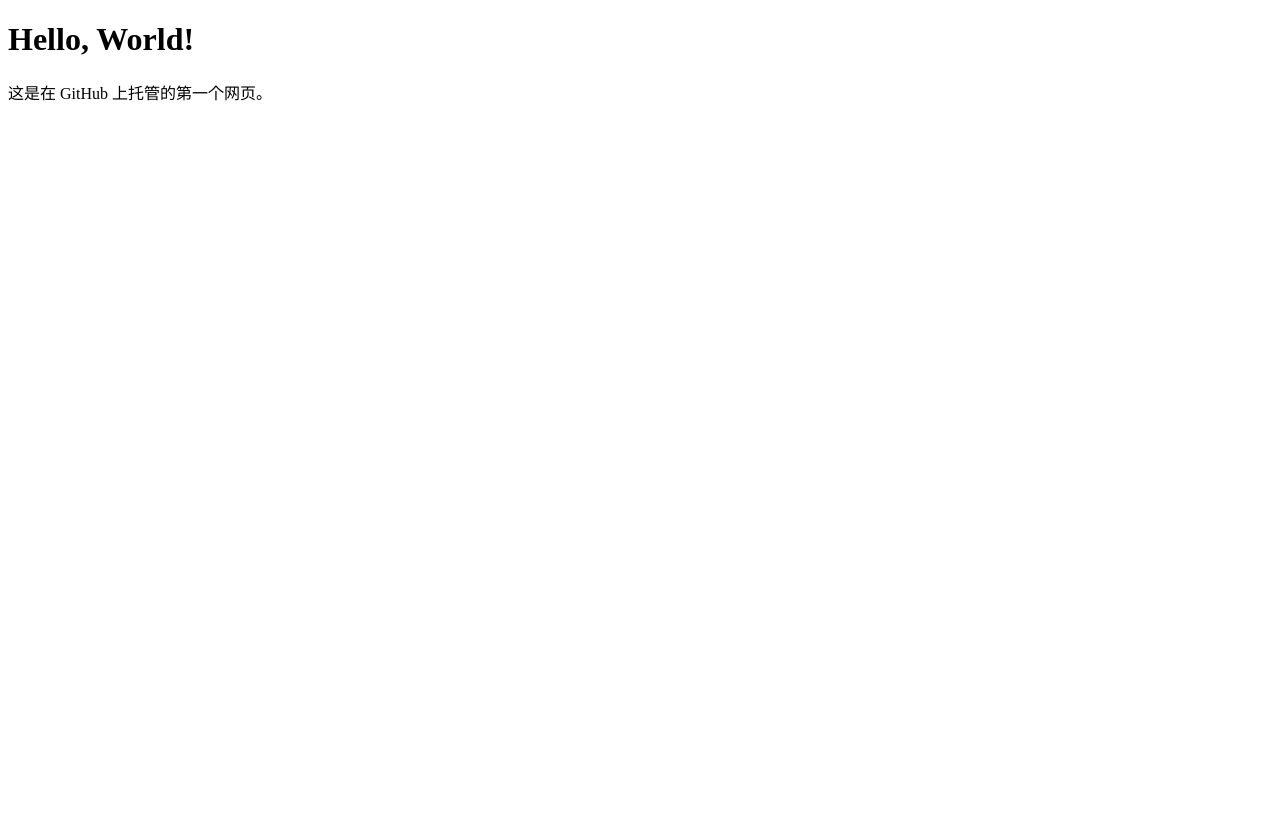
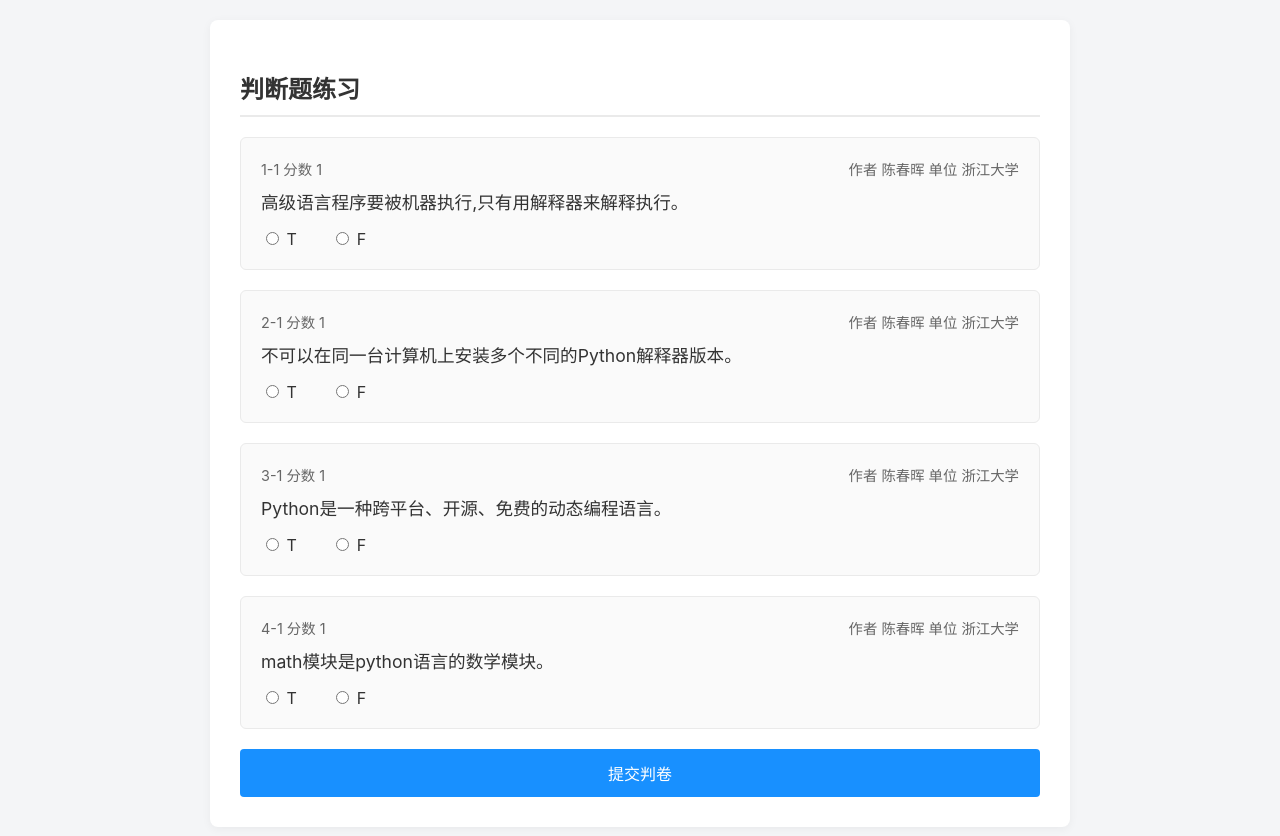
Before and after one commit to Ichigo6657/Ichigo6657.github.io, a plain HTML site: page index.html in a window 1280 px wide. Before the commit the page ends 800 px from the top, so only its background shows below. Drawn offline with Linux system fonts and the light colour scheme.

Commit message:
Update index.html

```diff
--- a/index.html
+++ b/index.html
@@ -1,10 +1,176 @@
 <!DOCTYPE html>
-<html>
+<html lang="zh-CN">
 <head>
-    <title>我的主页</title>
+    <meta charset="UTF-8">
+    <meta name="viewport" content="width=device-width, initial-scale=1.0">
+    <title>Python 基础练习平台</title>
+    <style>
+        body {
+            font-family: -apple-system, BlinkMacSystemFont, "Segoe UI", Roboto, Helvetica, Arial, sans-serif;
+            background-color: #f4f5f7;
+            color: #333;
+            margin: 0;
+            padding: 20px;
+            display: flex;
+            justify-content: center;
+        }
+        .container {
+            width: 100%;
+            max-width: 800px;
+            background: #fff;
+            padding: 30px;
+            border-radius: 8px;
+            box-shadow: 0 2px 10px rgba(0,0,0,0.05);
+        }
+        h2 {
+            border-bottom: 2px solid #eaeaea;
+            padding-bottom: 10px;
+            margin-bottom: 20px;
+        }
+        .question-card {
+            background: #fafafa;
+            border: 1px solid #eaeaea;
+            border-radius: 6px;
+            padding: 20px;
+            margin-bottom: 20px;
+        }
+        .question-header {
+            display: flex;
+            justify-content: space-between;
+            font-size: 0.9em;
+            color: #666;
+            margin-bottom: 10px;
+        }
+        .question-title {
+            font-size: 1.1em;
+            margin-bottom: 15px;
+        }
+        .options label {
+            margin-right: 30px;
+            cursor: pointer;
+        }
+        .result-box {
+            margin-top: 15px;
+            padding-top: 15px;
+            border-top: 1px dashed #ddd;
+            display: none; /* 初始隐藏，提交后显示 */
+        }
+        .correct { color: #52c41a; font-weight: bold; }
+        .incorrect { color: #ff4d4f; font-weight: bold; }
+        .submit-btn {
+            background-color: #1890ff;
+            color: white;
+            border: none;
+            padding: 12px 24px;
+            font-size: 1em;
+            border-radius: 4px;
+            cursor: pointer;
+            width: 100%;
+            transition: background 0.3s;
+        }
+        .submit-btn:hover { background-color: #40a9ff; }
+    </style>
 </head>
 <body>
-    <h1>Hello, World!</h1>
-    <p>这是在 GitHub 上托管的第一个网页。</p>
+
+<div class="container">
+    <h2>判断题练习</h2>
+    <div id="quiz-container">
+        </div>
+    <button class="submit-btn" onclick="submitQuiz()">提交判卷</button>
+</div>
+
+<script>
+    // 题库数据（你可以随时在这里添加新题目）
+    const questions = [
+        {
+            id: "q1",
+            text: "高级语言程序要被机器执行,只有用解释器来解释执行。",
+            author: "陈春晖",
+            correctAnswer: "F" // 正确答案是错的，因为还有编译器
+        },
+        {
+            id: "q2",
+            text: "不可以在同一台计算机上安装多个不同的Python解释器版本。",
+            author: "陈春晖",
+            correctAnswer: "F"
+        },
+        {
+            id: "q3",
+            text: "Python是一种跨平台、开源、免费的动态编程语言。",
+            author: "陈春晖",
+            correctAnswer: "T"
+        },
+        {
+            id: "q4",
+            text: "math模块是python语言的数学模块。",
+            author: "陈春晖",
+            correctAnswer: "T"
+        }
+    ];
+
+    const container = document.getElementById('quiz-container');
+
+    // 1. 初始化页面，渲染题目
+    function renderQuestions() {
+        questions.forEach((q, index) => {
+            const card = document.createElement('div');
+            card.className = 'question-card';
+            card.innerHTML = `
+                <div class="question-header">
+                    <span>${index + 1}-1 分数 1</span>
+                    <span>作者 ${q.author} 单位 浙江大学</span>
+                </div>
+                <div class="question-title">${q.text}</div>
+                <div class="options">
+                    <label><input type="radio" name="${q.id}" value="T"> T</label>
+                    <label><input type="radio" name="${q.id}" value="F"> F</label>
+                </div>
+                <div class="result-box" id="result-${q.id}">
+                    评测结果：<span class="status"></span><br>
+                    得  分：<span class="score"></span>
+                </div>
+            `;
+            container.appendChild(card);
+        });
+    }
+
+    // 2. 判卷逻辑
+    function submitQuiz() {
+        questions.forEach(q => {
+            // 获取用户选择的答案
+            const selectedOption = document.querySelector(`input[name="${q.id}"]:checked`);
+            const resultBox = document.getElementById(`result-${q.id}`);
+            const statusSpan = resultBox.querySelector('.status');
+            const scoreSpan = resultBox.querySelector('.score');
+
+            resultBox.style.display = 'block'; // 显示结果框
+
+            if (!selectedOption) {
+                statusSpan.textContent = "未作答";
+                statusSpan.className = "status incorrect";
+                scoreSpan.textContent = "0 分";
+            } else if (selectedOption.value === q.correctAnswer) {
+                statusSpan.textContent = "答案正确";
+                statusSpan.className = "status correct";
+                scoreSpan.textContent = "1 分";
+            } else {
+                statusSpan.textContent = "答案错误";
+                statusSpan.className = "status incorrect";
+                scoreSpan.textContent = "0 分";
+            }
+        });
+
+        // 判卷后可以把按钮变成灰色或者禁用
+        const btn = document.querySelector('.submit-btn');
+        btn.textContent = "已完成判卷";
+        btn.style.backgroundColor = "#ccc";
+        btn.disabled = true;
+    }
+
+    // 网页加载时运行渲染函数
+    window.onload = renderQuestions;
+</script>
+
 </body>
 </html>
```
